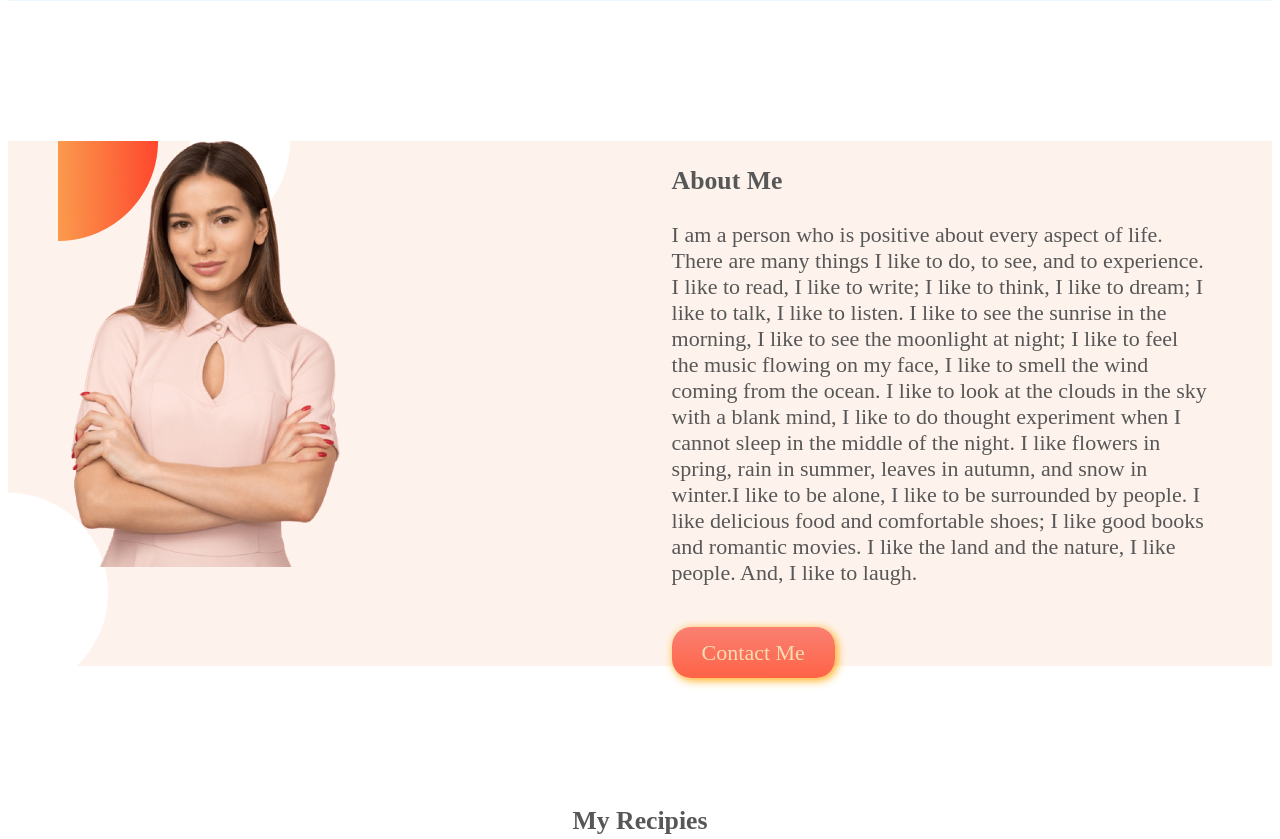
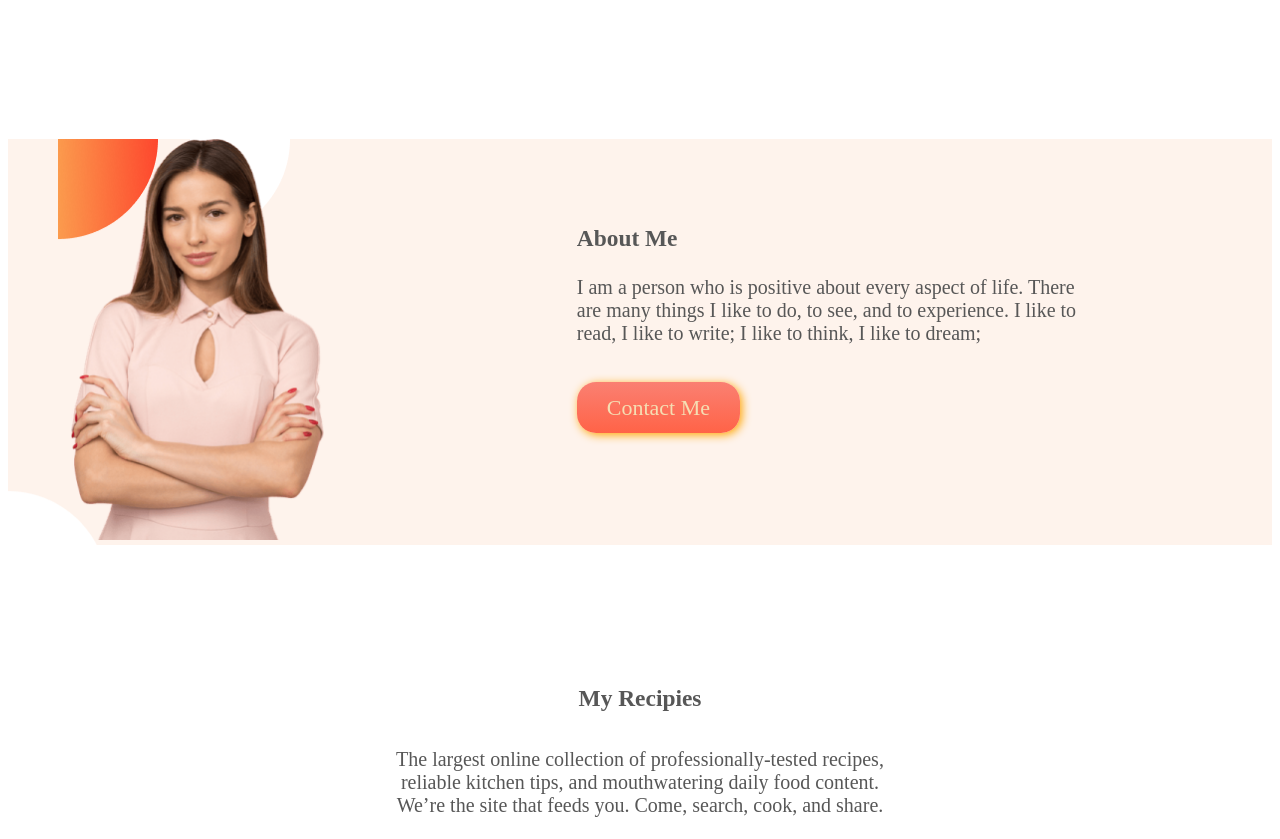
Before and after one commit to nayemshaon34/food-network, a plain HTML site: page index.html in a window 1280 px wide. Shown: the part 800-1639 px from the top of the page. Drawn offline with Linux system fonts and the light colour scheme.

Commit message:
update font

```diff
--- a/index.html
+++ b/index.html
@@ -38,7 +38,7 @@
         <div class="aboutme">
             <h3>About Me</h3>
             <p>
-                I am a person who is positive about every aspect of life. There are many things I like to do, to see, and to experience. I like to read, I like to write; I like to think, I like to dream; I like to talk, I like to listen. I like to see the sunrise in the morning, I like to see the moonlight at night; I like to feel the music flowing on my face, I like to smell the wind coming from the ocean. I like to look at the clouds in the sky with a blank mind, I like to do thought experiment when I cannot sleep in the middle of the night. I like flowers in spring, rain in summer, leaves in autumn, and snow in winter.I like to be alone, I like to be surrounded by people. I like delicious food and comfortable shoes; I like good books and romantic movies. I like the land and the nature, I like people. And, I like to laugh.
+                I am a person who is positive about every aspect of life. There are many things I like to do, to see, and to experience. I like to read, I like to write; I like to think, I like to dream;
             </p>
             <a class="order-button" target="_blank" href="https://github.com/nayemshaon34">Contact Me</a>
         </div>
--- a/style.css
+++ b/style.css
@@ -11,9 +11,9 @@
     padding-left: 5%;
 }
 .aboutme{
+    padding-top: 5%;
     width : 50%;
-    padding-left: 5%;
-    padding-right: 5%;
+    padding-right: 15%;
 }
 .style-width{
     width:50%;
@@ -31,8 +31,7 @@ p{
 }
 body{
     color:#575757;
-    font-size: 22px;
-    margin-bottom: 0;
+    font-size: 20px;
 }
 .bg-1{
     background-image:url(images/shapes/Frame\ 57.jpg);
```
